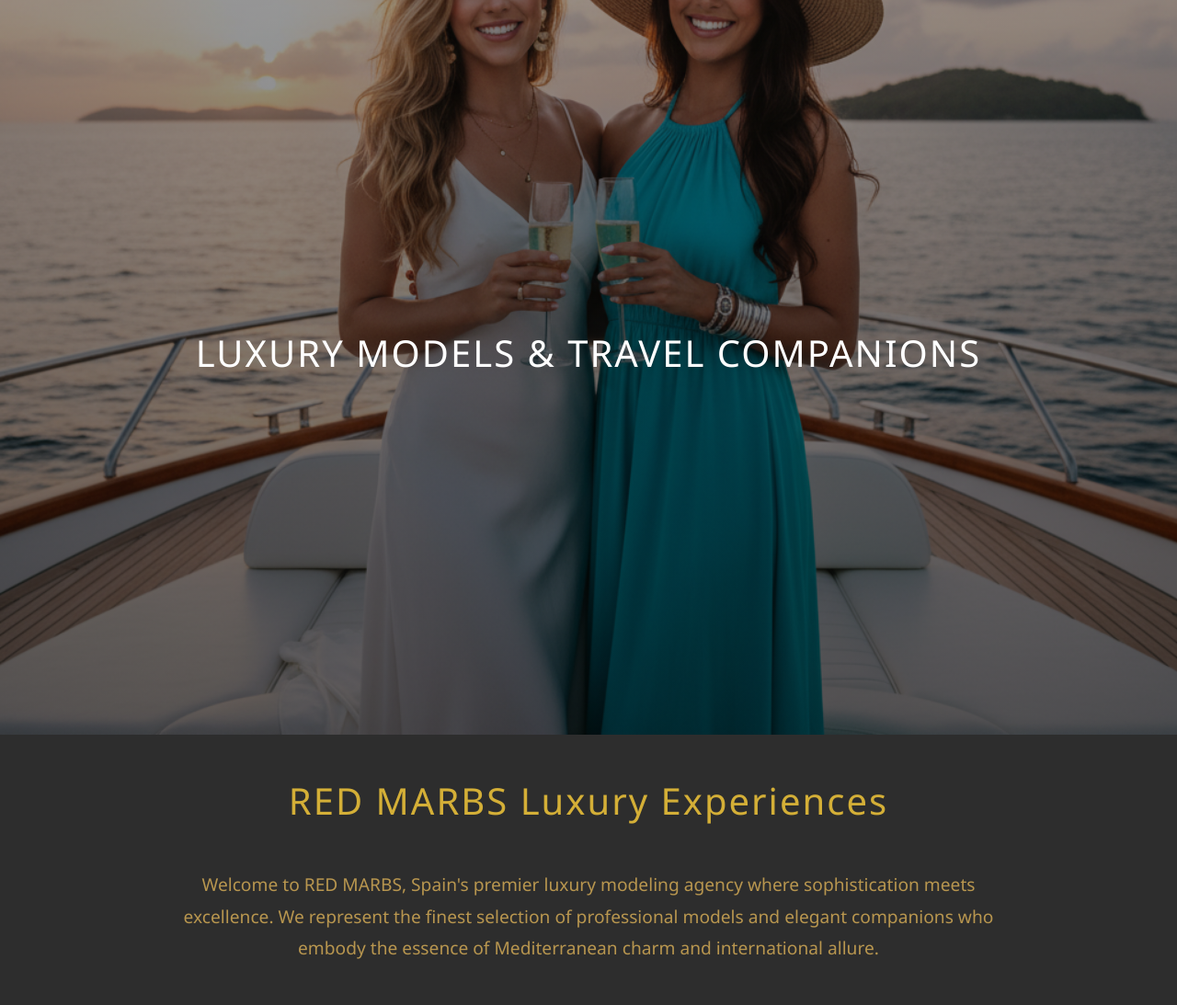
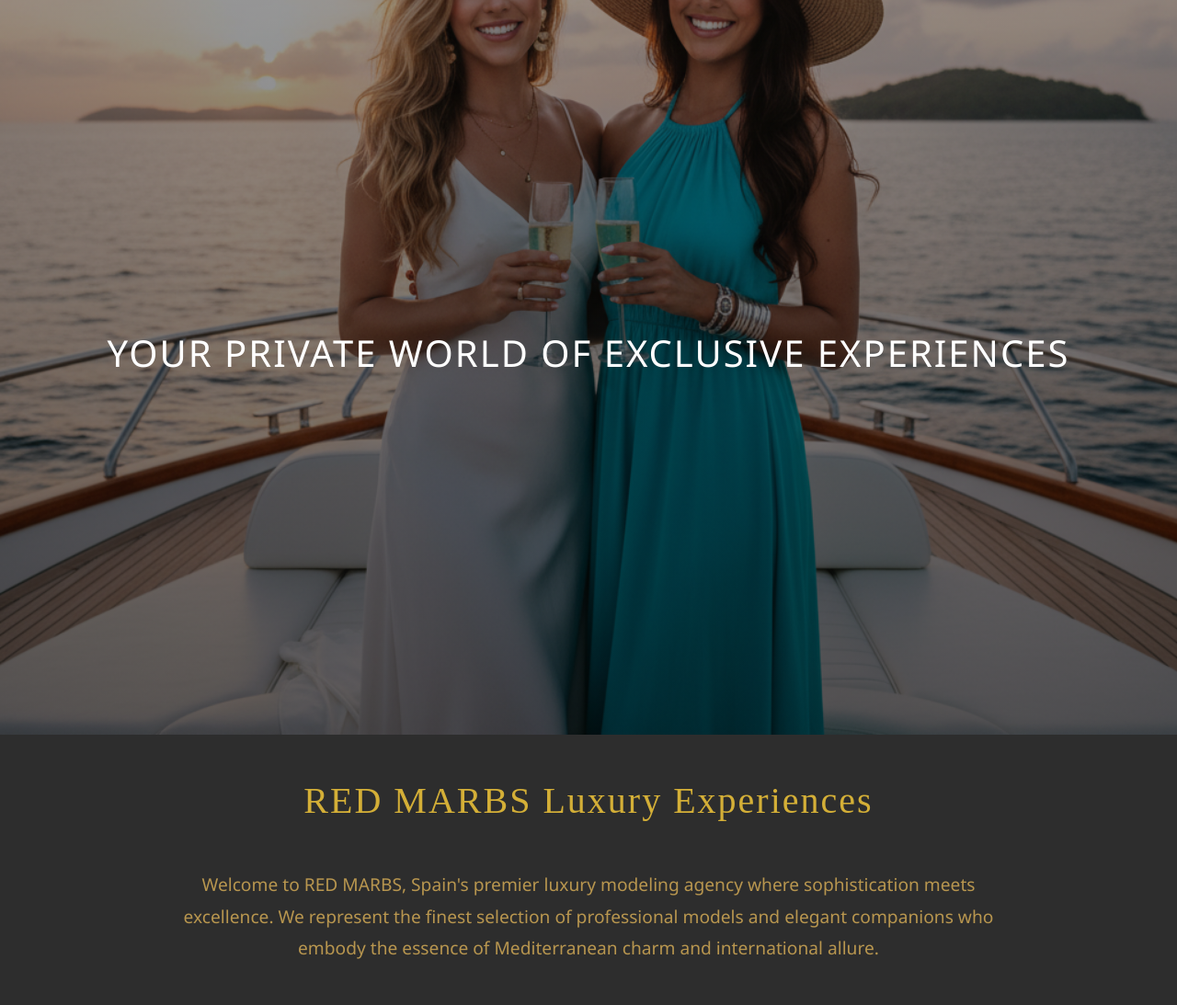
Before and after one commit to lensordr/modelagency, a FastAPI app: page / in a window 1280 px wide. Shown: the part 141-1234 px from the top of the page at 92% size. Run offline with FastAPI, Linux system fonts and the light colour scheme; data that the repository does not hold is empty.

Commit message:
Apply Moglan font to all titles and headings

```diff
--- a/Restaurant/templates/base.html
+++ b/Restaurant/templates/base.html
@@ -169,6 +169,7 @@
             margin-bottom: 50px;
             color: var(--text-dark);
             letter-spacing: 2px;
+            font-family: 'Moglan', serif;
         }
 
         .model-card {
@@ -202,6 +203,7 @@
             font-weight: 300;
             color: var(--text-dark);
             margin-bottom: 10px;
+            font-family: 'Moglan', serif;
         }
 
         .model-details {
@@ -219,6 +221,7 @@
         .footer h5 {
             color: var(--text-dark);
             margin-bottom: 20px;
+            font-family: 'Moglan', serif;
         }
 
         .footer a {
@@ -275,6 +278,7 @@
         .city-card h4 {
             color: var(--text-dark);
             margin-bottom: 15px;
+            font-family: 'Moglan', serif;
         }
 
         .stats-badge {
--- a/Restaurant/templates/home.html
+++ b/Restaurant/templates/home.html
@@ -6,7 +6,7 @@
 <!-- Hero Section -->
 <section class="hero-section">
     <div class="hero-content">
-        <p style="font-size: 2.5rem; margin-bottom: 30px; text-transform: uppercase; font-weight: 500; letter-spacing: 2px; color: white;">LUXURY MODELS & TRAVEL COMPANIONS</p>
+        <p style="font-size: 2.5rem; margin-bottom: 30px; text-transform: uppercase; font-weight: 500; letter-spacing: 2px; color: white;">YOUR PRIVATE WORLD OF EXCLUSIVE EXPERIENCES</p>
     </div>
 </section>
 
```
